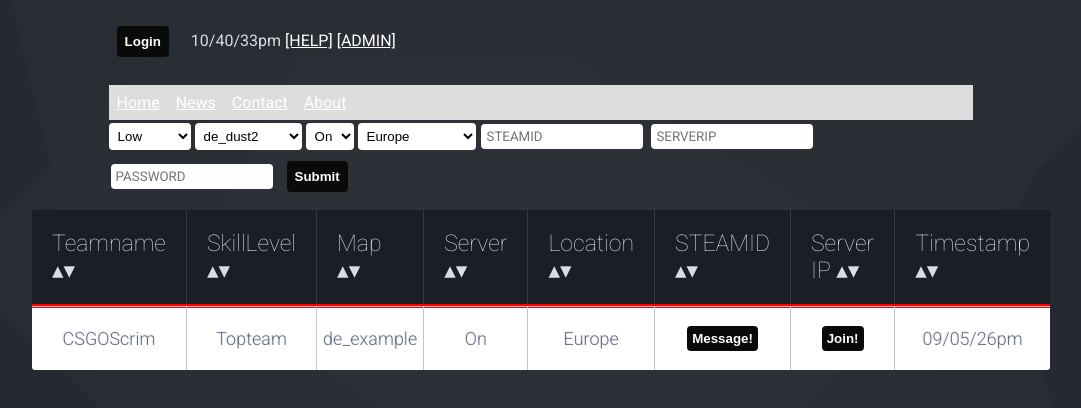
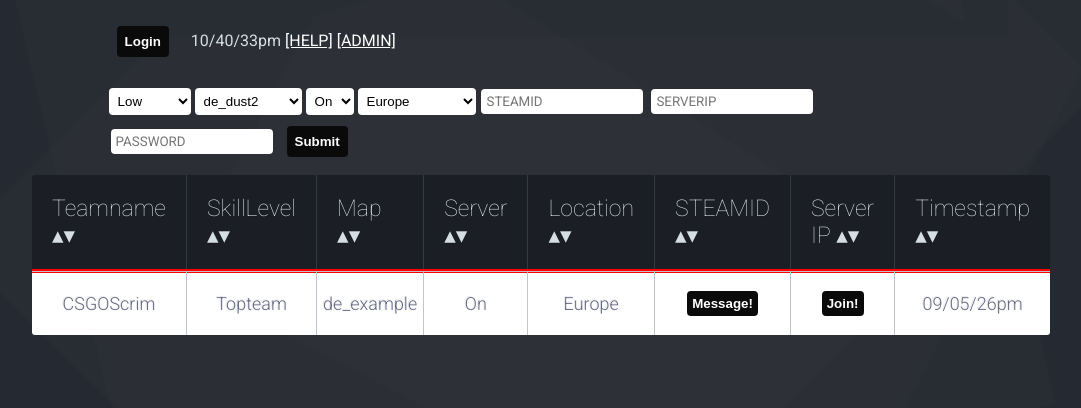
Before and after one commit to CaptainDucky/scrim, a plain HTML site: page www.csgoscrim.net/index.html in a window 1280 px wide. Shown: the whole page, without its empty margins (99-1180 px from the left). Drawn offline with Linux system fonts and the light colour scheme.

Commit message:
Revert "added nav bar"
This reverts commit 1e2b539c7a31165b75a29cd8ff28a8247373165d.

```diff
--- a/www.csgoscrim.net/index.html
+++ b/www.csgoscrim.net/index.html
@@ -15,8 +15,6 @@
 <body>
 
 
-
-
 <div class="button_overlay">
 <form value='input' action='http://www.csgoscrim.net/login.php' method='post'><input type='submit' value='Login'></form>
 10/40/33pm<font></font>
@@ -24,12 +22,6 @@
 <font></font>
 <a href="https://steamcommunity.com/id/saviiyo">[ADMIN]</a>
 <form value="input" action="http://www.csgoscrim.net/connect.php" method="post">
-	<ul>
-  <li><a href="#home">Home</a></li>
-  <li><a href="#news">News</a></li>
-  <li><a href="#contact">Contact</a></li>
-  <li><a href="#about">About</a></li>
-</ul>
 <select name="skillLevel" size="1">
 	<option>Low</option>
 			<option>Mid</option>
--- a/www.csgoscrim.net/style.css
+++ b/www.csgoscrim.net/style.css
@@ -1,5 +1,4 @@
 @import url(http://fonts.googleapis.com/css?family=Roboto:400,500,700,300,100);
-
 
 body {
 
@@ -45,22 +44,6 @@ input[type=submit]{
 	border: 3px solid #0B0A0A;
 	font-weight: bold;
 	border-radius: 4px;
-}
-ul {
-    list-style-type: none;
-    margin: 0;
-    padding: 0;
-    overflow: hidden;
-    background-color: #dddddd;
-}
-
-li {
-    float: left;
-}
-
-li a {
-    display: block;
-    padding: 8px;
 }
 
 
```
